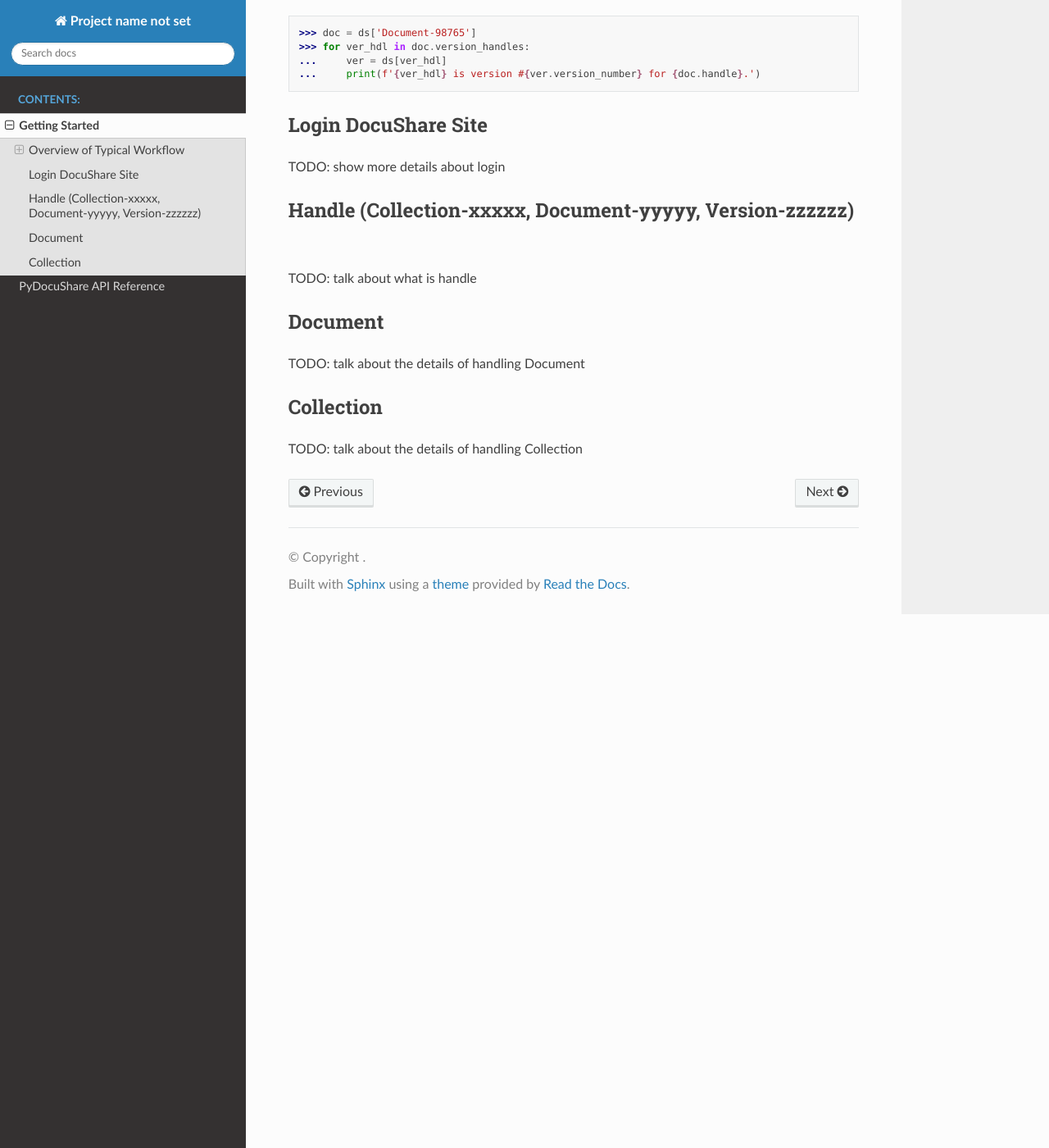
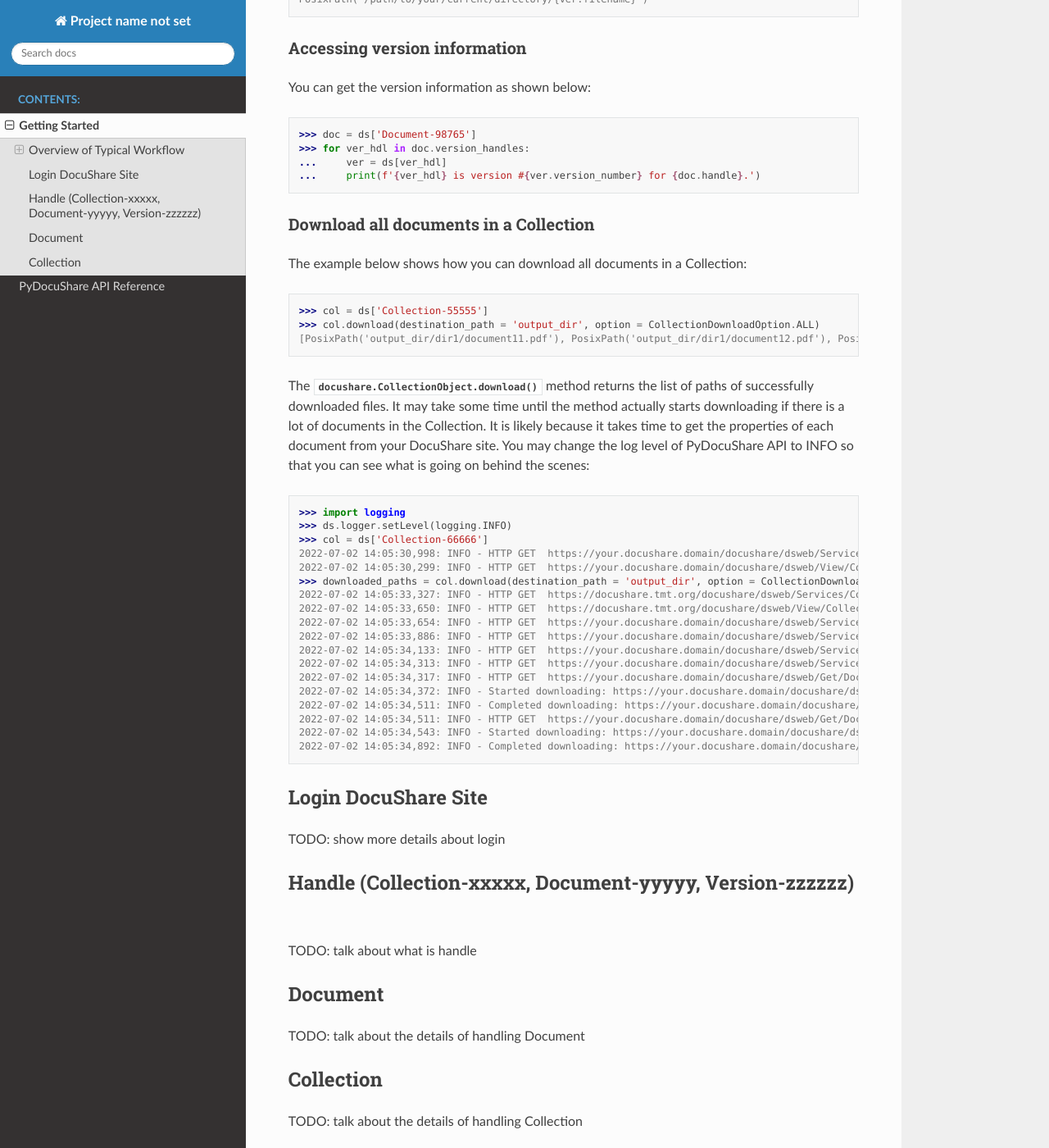
Before and after one commit to tmtsoftware/cont-pydocushare, a Sphinx documentation site: the page built from docs/getting-started.rst, in a window 1280 px wide and 1400 px high, scrolled down 1393 px. Shown: the whole window at 82% size. Built offline with Sphinx 7.4.7 and the Read the Docs theme 2.0.0, drawn with Linux system fonts in a browser that asks for light colours; some of the changed text lies outside the part shown.

Commit message:
Added documentation about how to download all documents in a collection.

```diff
--- a/docs/getting-started.rst
+++ b/docs/getting-started.rst
@@ -18,7 +18,7 @@
 Download a document
 ^^^^^^^^^^^^^^^^^^^
 
-Example below downloads Document-98765 from your DocuShare site in Python:
+You need to login first to access your DocuShare site:
 
 >>> from docushare import *
 >>> ds = DocuShare(base_url='https://your.docushare.domain/docushare/')
@@ -30,6 +30,9 @@
 Enter password of "your_user_name" for https://your.docushare.domain/docushare/
 Password:
 _
+
+After successful login, you can access your DocuShare resources through the :py:class:`docushare.DocuShare` instance in the ``ds`` variable. Example below downloads Document-98765:
+
 >>> doc = ds.object('Document-98765')
 >>> print(f'Download "{doc.title}" as "{doc.filename}".')
 >>> doc.download()
@@ -62,6 +65,36 @@
 ...     ver = ds[ver_hdl]
 ...     print(f'{ver_hdl} is version #{ver.version_number} for {doc.handle}.')
 
+Download all documents in a Collection
+^^^^^^^^^^^^^^^^^^^^^^^^^^^^^^^^^^^^^^
+
+The example below shows how you can download all documents in a Collection:
+
+>>> col = ds['Collection-55555']
+>>> col.download(destination_path = 'output_dir', option = CollectionDownloadOption.ALL)
+[PosixPath('output_dir/dir1/document11.pdf'), PosixPath('output_dir/dir1/document12.pdf'), PosixPath('output_dir/dir2/document21.pdf'), PosixPath('output_dir/dir2/document22.pdf'), PosixPath('output_dir/document01.pdf')]
+
+The :py:meth:`docushare.CollectionObject.download()` method returns the list of paths of successfully downloaded files. It may take some time until the method actually starts downloading if there is a lot of documents in the Collection. It is likely because it takes time to get the properties of each document from your DocuShare site. You may change the log level of PyDocuShare API to INFO so that you can see what is going on behind the scenes:
+
+>>> import logging
+>>> ds.logger.setLevel(logging.INFO)
+>>> col = ds['Collection-66666']
+2022-07-02 14:05:30,998: INFO - HTTP GET  https://your.docushare.domain/docushare/dsweb/Services/Collection-66666
+2022-07-02 14:05:30,299: INFO - HTTP GET  https://your.docushare.domain/docushare/dsweb/View/Collection-66666
+>>> downloaded_paths = col.download(destination_path = 'output_dir', option = CollectionDownloadOption.ALL, progress_report = False)
+2022-07-02 14:05:33,327: INFO - HTTP GET  https://docushare.tmt.org/docushare/dsweb/Services/Collection-77777
+2022-07-02 14:05:33,650: INFO - HTTP GET  https://docushare.tmt.org/docushare/dsweb/View/Collection-77777
+2022-07-02 14:05:33,654: INFO - HTTP GET  https://your.docushare.domain/docushare/dsweb/Services/Document-10001
+2022-07-02 14:05:33,886: INFO - HTTP GET  https://your.docushare.domain/docushare/dsweb/ServicesLib/Document-10001/History
+2022-07-02 14:05:34,133: INFO - HTTP GET  https://your.docushare.domain/docushare/dsweb/Services/Document-10002
+2022-07-02 14:05:34,313: INFO - HTTP GET  https://your.docushare.domain/docushare/dsweb/ServicesLib/Document-10002/History
+2022-07-02 14:05:34,317: INFO - HTTP GET  https://your.docushare.domain/docushare/dsweb/Get/Document-10001
+2022-07-02 14:05:34,372: INFO - Started downloading: https://your.docushare.domain/docushare/dsweb/Get/Document-10001 => output_dir/dir1/document1.pdf
+2022-07-02 14:05:34,511: INFO - Completed downloading: https://your.docushare.domain/docushare/dsweb/Get/Document-10001 => output_dir/dir1/document1.pdf
+2022-07-02 14:05:34,511: INFO - HTTP GET  https://your.docushare.domain/docushare/dsweb/Get/Document-10002
+2022-07-02 14:05:34,543: INFO - Started downloading: https://your.docushare.domain/docushare/dsweb/Get/Document-10002 => output_dir/document2.pdf
+2022-07-02 14:05:34,892: INFO - Completed downloading: https://your.docushare.domain/docushare/dsweb/Get/Document-10002 => output_dir/document2.pdf
+
 
 Login DocuShare Site
 --------------------
```
